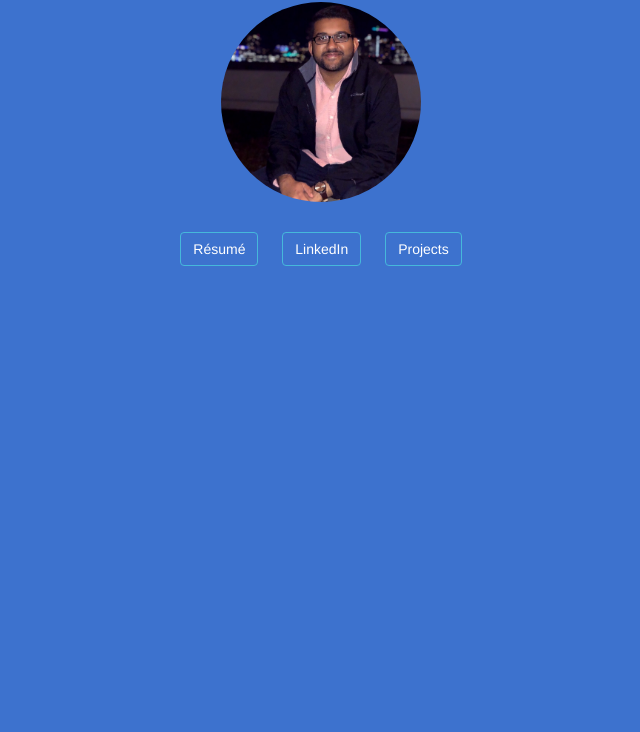
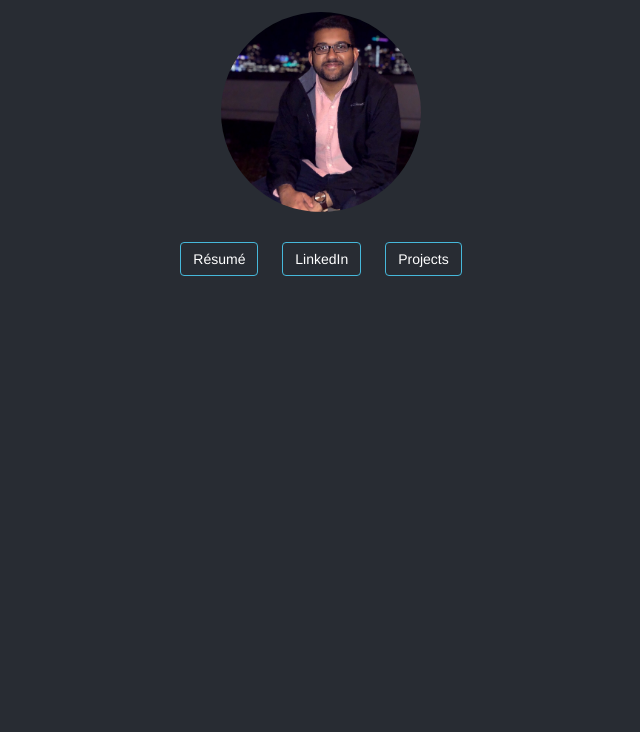
Before and after one commit to salman-mithani/salman-mithani.github.io, a plain HTML site: page index.html in a window 1280 px wide. Shown: the part 68-800 px from the top of the page, without its empty margins (319-959 px from the left). Drawn offline with nearby package versions, Linux system fonts and the light colour scheme.

Commit message:
Changed background color and adjusted margins

```diff
--- a/index.html
+++ b/index.html
@@ -41,10 +41,12 @@
 
 </head>
 
-<body style="background: #3D72CE" class = "animated bounceInLeft">
+<!-- 3D72CE -->
+<!-- 282c33 -->
+<body style="background: #282c33" class = "animated bounceInLeft">
 	<h1 align="center" style="color: white">Salman Mithani</h1>
 	<div align="center">
-		<img src="docs/pic_new.jpg" class="img-circle" width="200" height="200">
+		<img src="docs/pic_new.jpg" class="img-circle" width="200" height="200" style="margin-top: 10px">
 	</div>
 	<br>
 	<div align="center" style="color: white">
```
